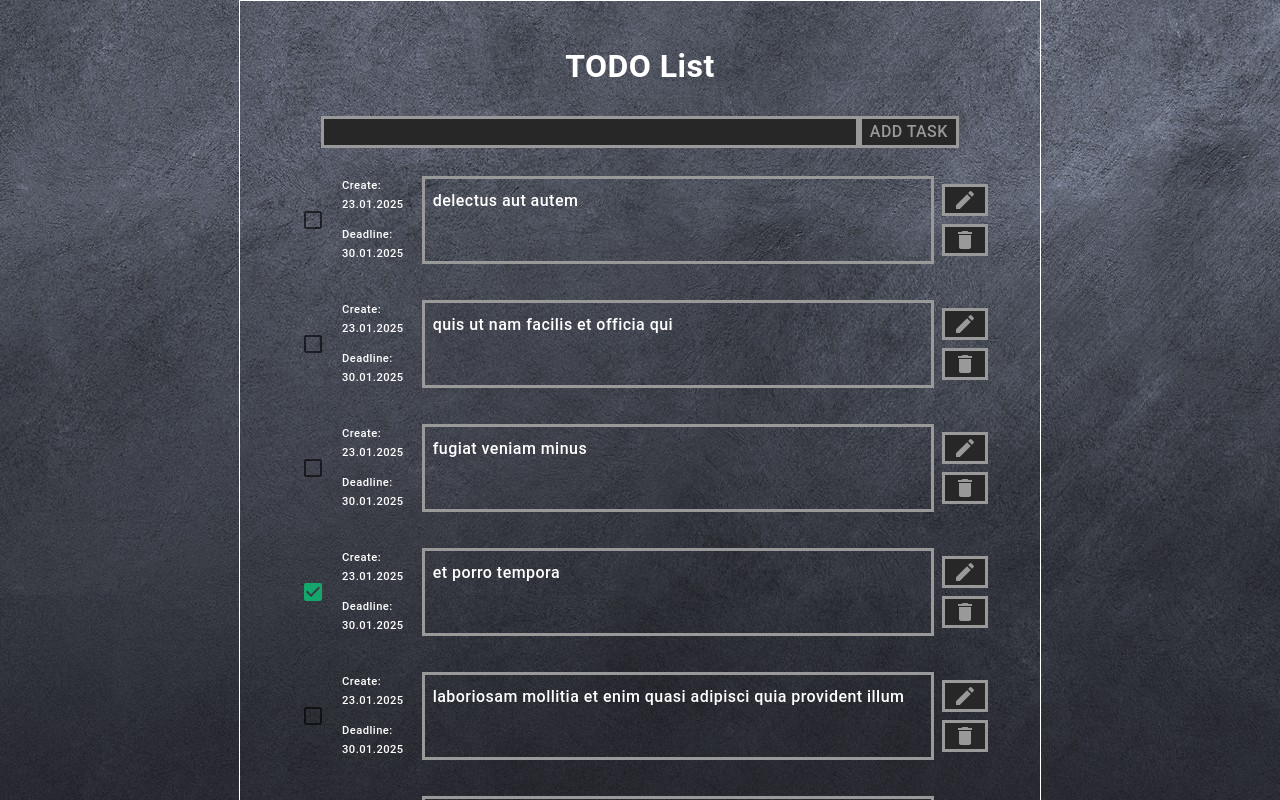
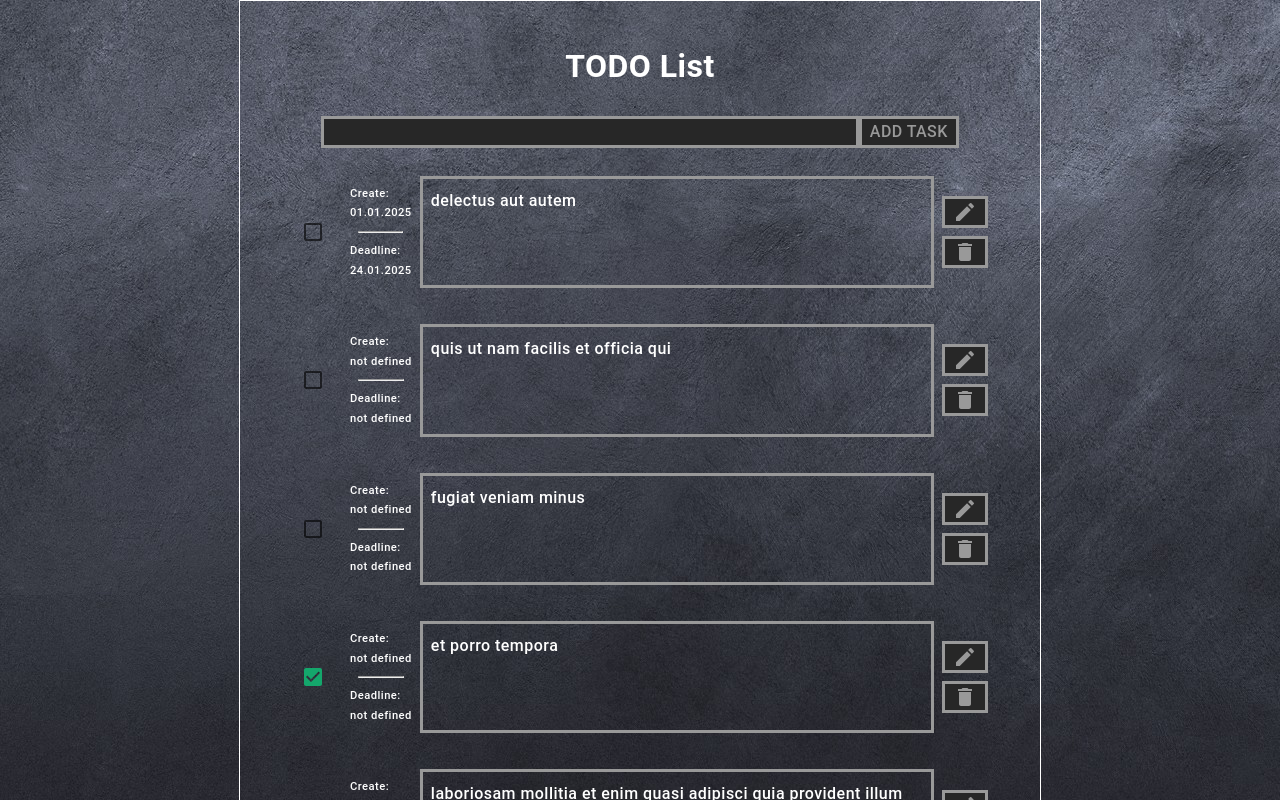
Before and after one commit to dechukor/TODO_List, a React (Vite) app: page / in a window 1280 px wide. Shown: the top 800 px of the page. Built offline with nearby package versions, Linux system fonts and the light colour scheme.

Commit message:
В файл данных data.ts добавлены поля с датами создания и срока выполнения задачи

```diff
--- a/src/data.ts
+++ b/src/data.ts
@@ -5,6 +5,8 @@ export const tasks: TaskType[] = [
     id: "51c1c4f1-03bf-48bf-9705-9dc97ab61a76",
     title: "delectus aut autem",
     completed: false,
+    dateCreate: "01.01.2025",
+    dateDeadline: "24.01.2025",
   },
   {
     id: "62aabce1-8f84-4684-90b9-2b2310cf726a",
--- a/src/types/types.ts
+++ b/src/types/types.ts
@@ -2,6 +2,6 @@ export type TaskType = {
   id: string;
   title: string;
   completed: boolean;
-  dateCreate?: Date;
-  dateDeadline?: Date;
+  dateCreate?: string;
+  dateDeadline?: string;
 };
--- a/src/views/ListTask/ListTask.tsx
+++ b/src/views/ListTask/ListTask.tsx
@@ -1,5 +1,5 @@
 import Box from "@mui/material/Box";
-import { Task } from "../";
+import { Task } from "../Task";
 import { tasks } from "../../data";
 
 export const ListTask = () => {
--- a/src/views/Task/Task.tsx
+++ b/src/views/Task/Task.tsx
@@ -26,10 +26,16 @@ const DateBox = styled(Box)`
   flex-direction: column;
   justify-content: space-between;
   text-align: left;
+  white-space: nowrap;
+  padding: 0.5rem;
 `;
 
 const DataText = styled(Box)`
   font-size: 0.7rem;
+`;
+
+const DateLineSeparator = styled("hr")`
+  width: 70%;
 `;
 
 const TaskBoxButton = styled(Box)`
@@ -52,8 +58,17 @@ export const Task = ({ task }: TaskProps) => {
       </TaskBoxButton>
       <>
         <DateBox>
-          <DataText>Create: 23.01.2025</DataText>
-          <DataText>Deadline: 30.01.2025</DataText>
+          <DataText>
+            Create:
+            <br />
+            {task.dateCreate ? task.dateCreate : "not defined"}
+          </DataText>
+          <DateLineSeparator />
+          <DataText>
+            Deadline:
+            <br />
+            {task.dateDeadline ? " " + task.dateDeadline : "not defined"}
+          </DataText>
         </DateBox>
         <TaskText>{task.title}</TaskText>
       </>
```
